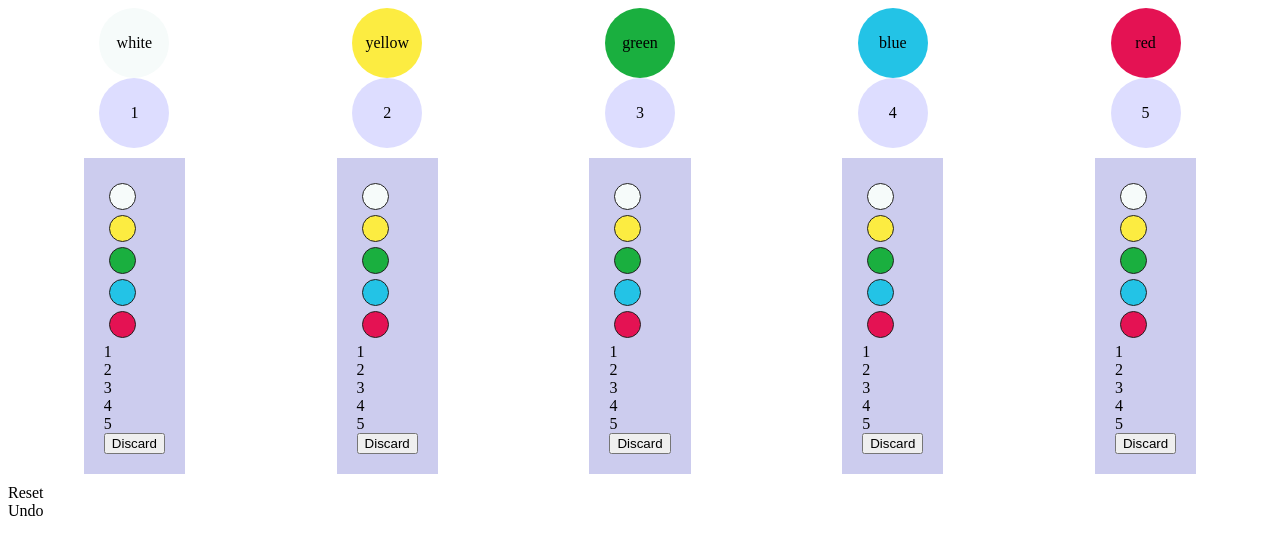
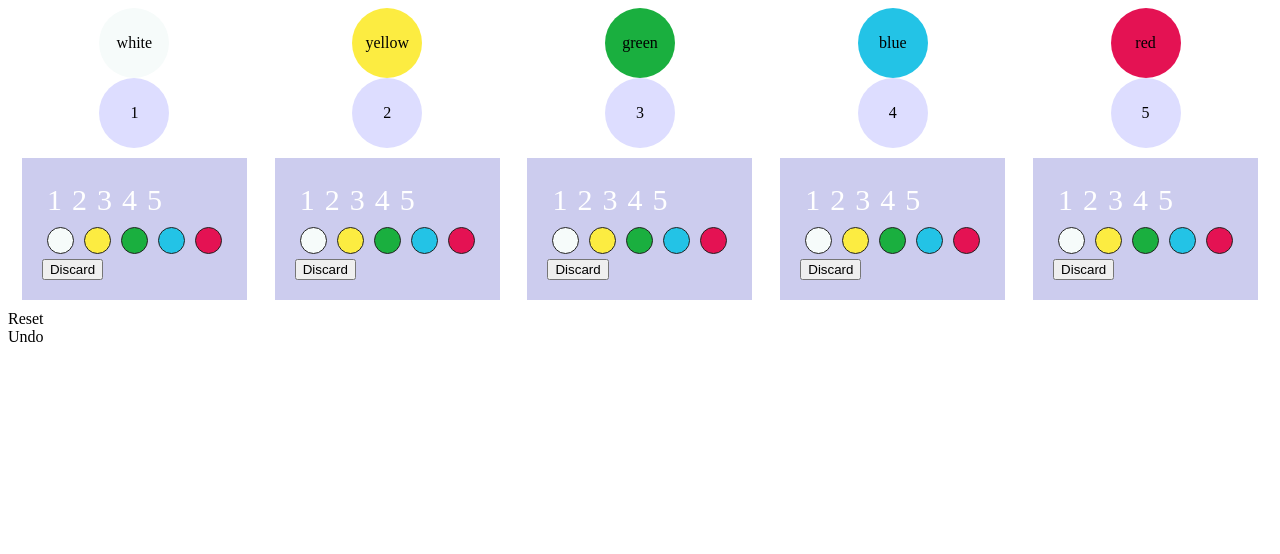
Before and after one commit to mlsteele/hanabihand, a React app: page / in a window 1280 px wide. Shown: the top 554 px of the page. Built offline with nearby package versions, Linux system fonts and the light colour scheme; the HTML template or start-up script is replaced by a standard one.

Commit message:
progress

```diff
--- a/src/card.tsx
+++ b/src/card.tsx
@@ -45,8 +45,21 @@ export class Card extends React.Component<Props> {
             style.boxShadow = "0px 0px 20px 5px #fb9"
         }
         return <div onClick={this.props.onTap} style={style}>
-            {colorSlots}
-            {numberSlots}
+            <div style={{
+                display: 'flex',
+                flexDirection: "column",
+            }}>
+                <div style={{
+                    display: 'flex',
+                }}>
+                    {numberSlots}
+                </div>
+                <div style={{
+                    display: 'flex',
+                }}>
+                    {colorSlots}
+                </div>
+            </div>
             <button onClick={wsp(this.props.onDiscard)}>Discard</button>
         </div>
     }
@@ -106,19 +119,16 @@ class ColorSlot extends React.Component<{color: CardColor, possible: boolean}> {
 
 class NumberSlot extends React.Component<{n: CardNumber, possible: boolean}> {
     render() {
-        return <Slot feature={this.props.n} isColor={false} possible={this.props.possible}/>
+        let style = {
+            padding: 5,
+            color: 'white',
+            fontSize: "30px",
+            textDecoration: "",
+        }
+        if (!this.props.possible) {
+            style.color = 'grey'
+            style.textDecoration = 'line-through'
+        }
+        return <div style={style}>{this.props.n}</div>
     }
 }
-
-class Slot extends React.Component<{feature: CardFeature, isColor: boolean, possible: boolean}> {
-    render() {
-        let style = {}
-        if (!this.props.possible) {
-            style = {
-                color: 'grey',
-                textDecoration: 'line-through',
-            }
-        }
-        return <div style={style}>{this.props.feature}</div>
-    }
-}
--- a/static/index.html
+++ b/static/index.html
@@ -1,6 +1,7 @@
 <html>
     <head>
         <meta name="viewport" content="width=device-width, initial-scale=1.0, maximum-scale=1.0">
+        <meta name="apple-mobile-web-app-capable" content="yes" />
         <link rel="stylesheet" href="./index.css" />
         <title>Hanabi Hand</title>
     </head>
```
